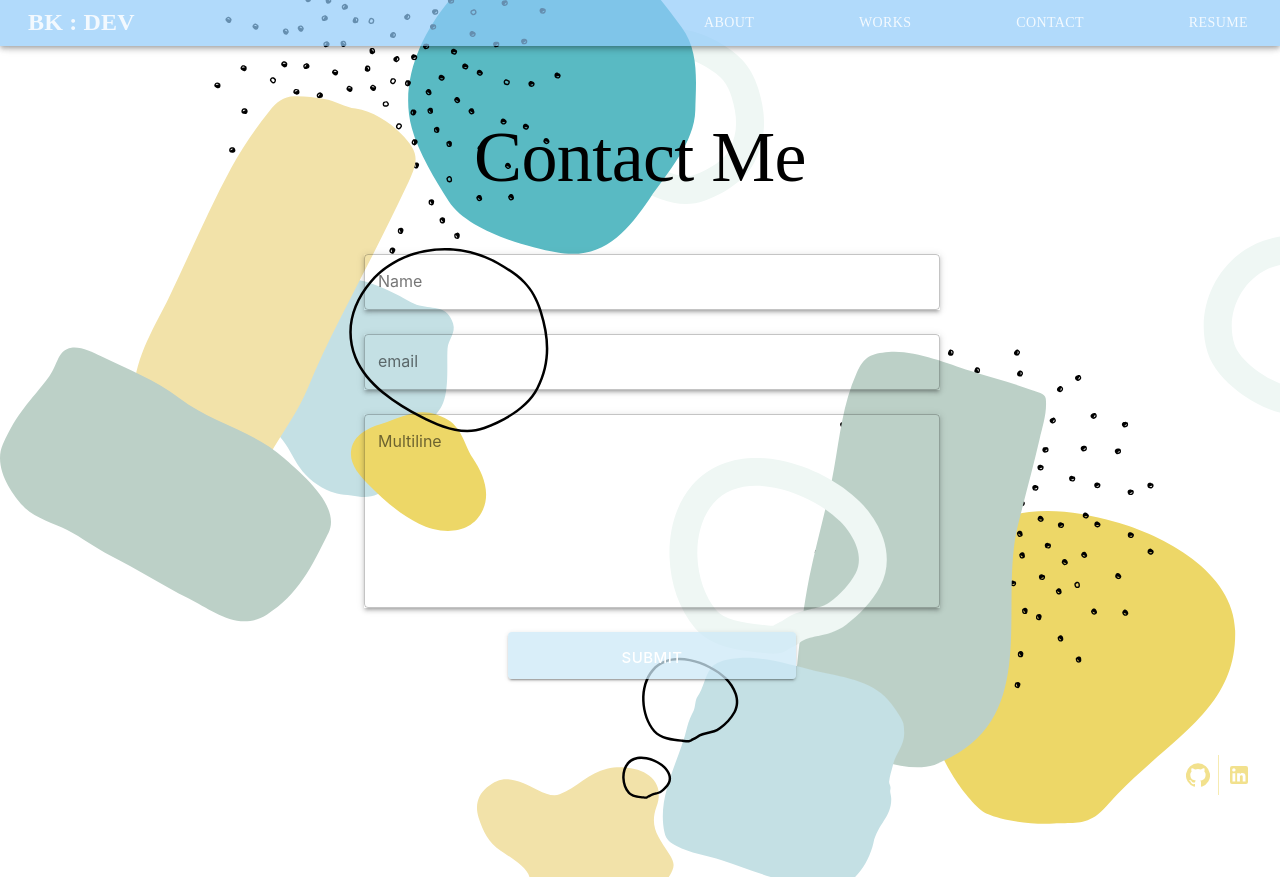
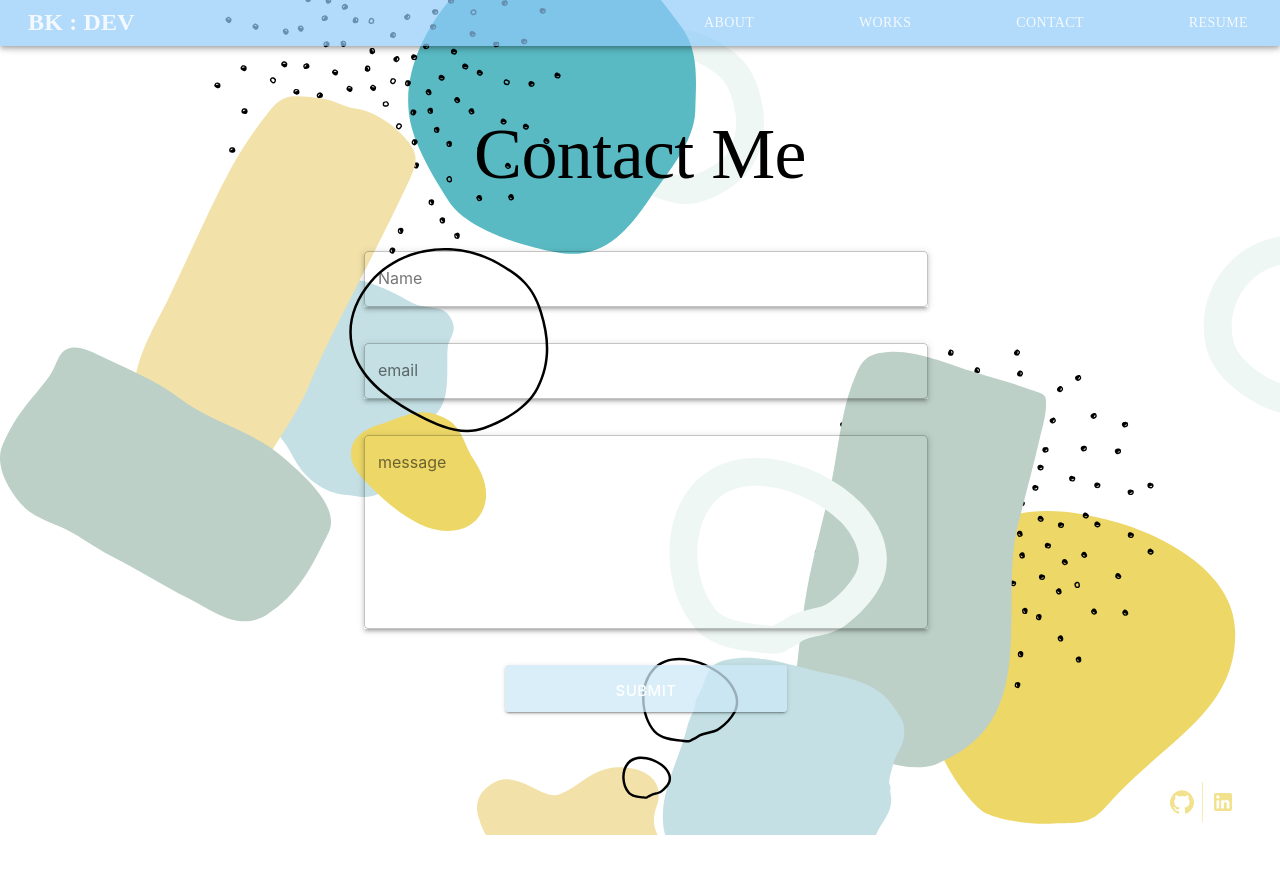
Before and after one commit to btking1/Portfolio-React, a React (Create React App) app: page /contact in a window 1280 px wide. After the commit the page ends 835 px from the top, so only its background shows below. Built offline with nearby package versions, Linux system fonts and the light colour scheme; what webfontloader would draw is missing.

Commit message:
update layout

```diff
--- a/src/components/Card.jsx
+++ b/src/components/Card.jsx
@@ -80,7 +80,8 @@ export default function CardComponent(props) {
         onMouseLeave={hideViewOption()}
         onClick={() => window.open(props.appLink)}
         sx={{
-          overflow: "hidden",
+          zIndex: "-100",
+          overflow: "auto",
           backgroundSize: "cover",
           backgroundPosition: "center",
           backgroundRepeat: "no-repeat",
--- a/src/components/Footer.jsx
+++ b/src/components/Footer.jsx
@@ -6,19 +6,22 @@ function Footer() {
   return (
     <Container
       maxWidth="md"
+      position="inherit"
       sx={{
+        zIndex: "100",
         marginTop: "20px",
         display: "flex",
         flexDirection: "row",
         justifyContent: "flex-end",
+        // transform: 'scaleX(2%)',
 
-        position: "fixed",
+
         bottom: "0",
         marginBottom: "5px",
         // minWidth: "100vh",
         margin: "0 auto",
         padding: "0px",
-
+        // transform: 'scaleX(150%)',
         alignItems: "center",
 
         // transition: "all 0.5s ease-in-out",
--- a/src/components/Layout.jsx
+++ b/src/components/Layout.jsx
@@ -1,23 +1,40 @@
-import { makeStyles } from "@material-ui/core";
+import { makeStyles, Grid } from "@material-ui/core";
 import React from "react";
 import NavBar from "./NavBar";
 import Footer from "./Footer";
 
 const useStyle = makeStyles({
-  mainPage: {
-    margin: "0 auto",
-    padding: "0px",
+ layout:{
     display: "flex",
+ },
+ nav:{
+  flex: 1,
+ },
+ page:{
+flex: 3,
+ },
+  footer:{
+flex: 1,
   },
+
 });
 
 export default function Layout({ children }) {
   const classes = useStyle();
+
   return (
-    <>
-      <NavBar />
-      <div className={classes.mainPage}>{children}</div>
-      <Footer />
-    </>
+    <div>
+      <Grid className={classes.layout} container direction="column">
+        <Grid className={classes.nav} item sm={12}>
+          <NavBar />
+        </Grid>
+        <Grid className={classes.page} item sm={12}>
+          {children}
+        </Grid>
+        <Grid className={classes.footer} item sm={12}>
+          <Footer />
+        </Grid>
+      </Grid>
+    </div>
   );
 }
--- a/src/components/NavBar.jsx
+++ b/src/components/NavBar.jsx
@@ -78,7 +78,7 @@ const useStyles = makeStyles((theme) => ({
 function NavBar() {
   const classes = useStyles();
   return (
-    <AppBar color="transparent" className={classes.navContainer}>
+    <AppBar position='fixed' color="transparent" className={classes.navContainer}>
       <NavLink key="5" to="/">
         <Box
           sx={{
--- a/src/pages/Contact/index.jsx
+++ b/src/pages/Contact/index.jsx
@@ -1,8 +1,16 @@
 import React from "react";
-import { Button, Grid, Box, TextField, Typography } from "@mui/material";
+import {
+  Container,
+  Button,
+  Grid,
+  Box,
+  TextField,
+  Typography,
+} from "@mui/material";
 
 const Contact = () => {
   return (
+    <Container>
       <Grid
         container
         spacing={3}
@@ -60,7 +68,7 @@ const Contact = () => {
             <TextField
               className="message"
               id="outlined-multiline-flexible"
-            label="Multiline"
+              label="message"
               name="message"
               multiline
               minRows={7}
@@ -90,6 +98,7 @@ const Contact = () => {
           </Button>
         </Grid>
       </Grid>
+    </Container>
   );
 };
 
--- a/src/pages/Works/index.jsx
+++ b/src/pages/Works/index.jsx
@@ -86,6 +86,7 @@ function Works() {
           display: "flex",
           justifyContent: "center",
           alignItems: "center",
+          zIndex: "-100",
         }}
         maxWidth="lg"
       >
@@ -116,6 +117,7 @@ function Works() {
           ))}
         </Grid>
       </Container>
+      {/* <div style="clear: both;" /> */}
     </>
   );
 }
```
Lines whose indentation alone changed are shown as unchanged.
